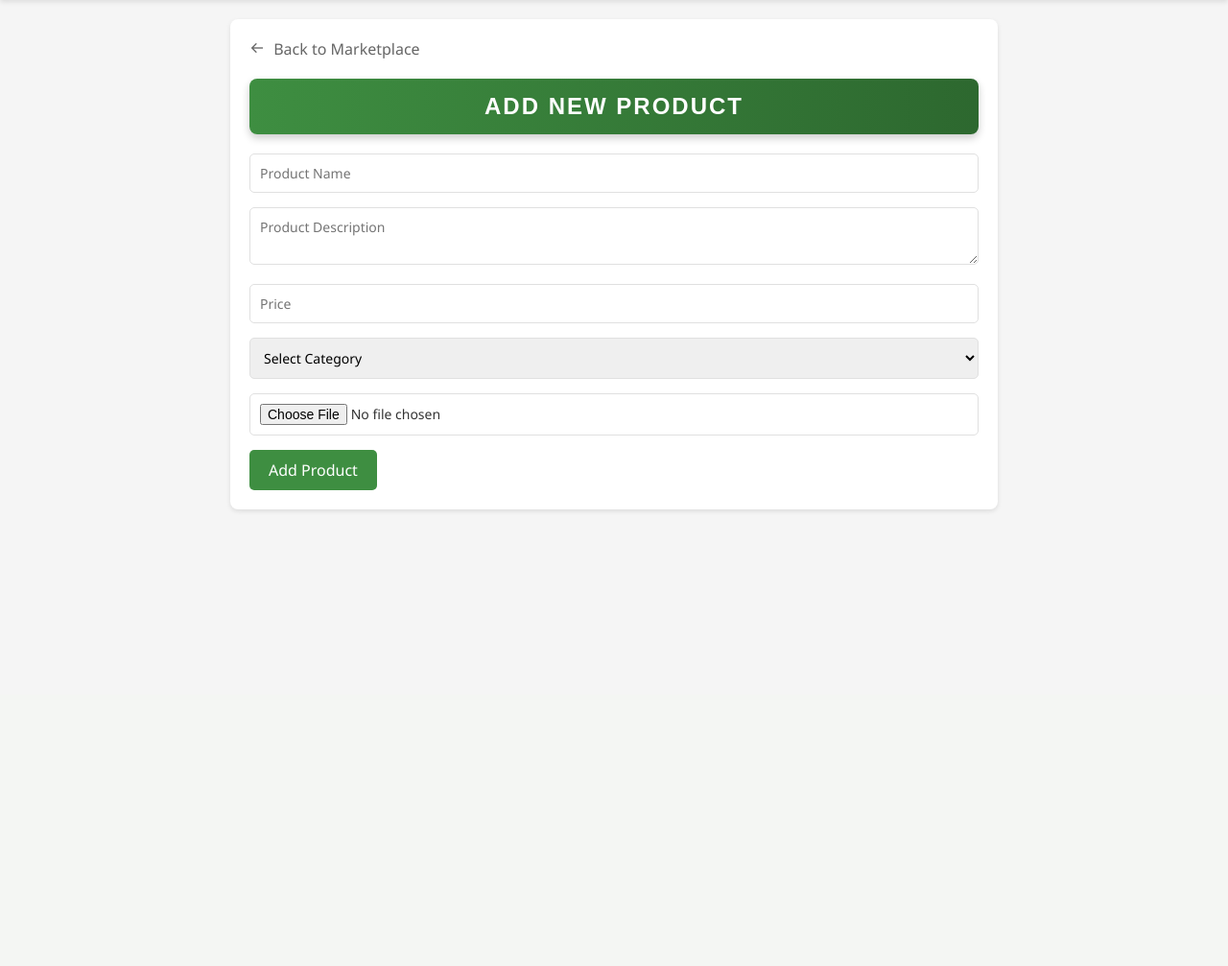
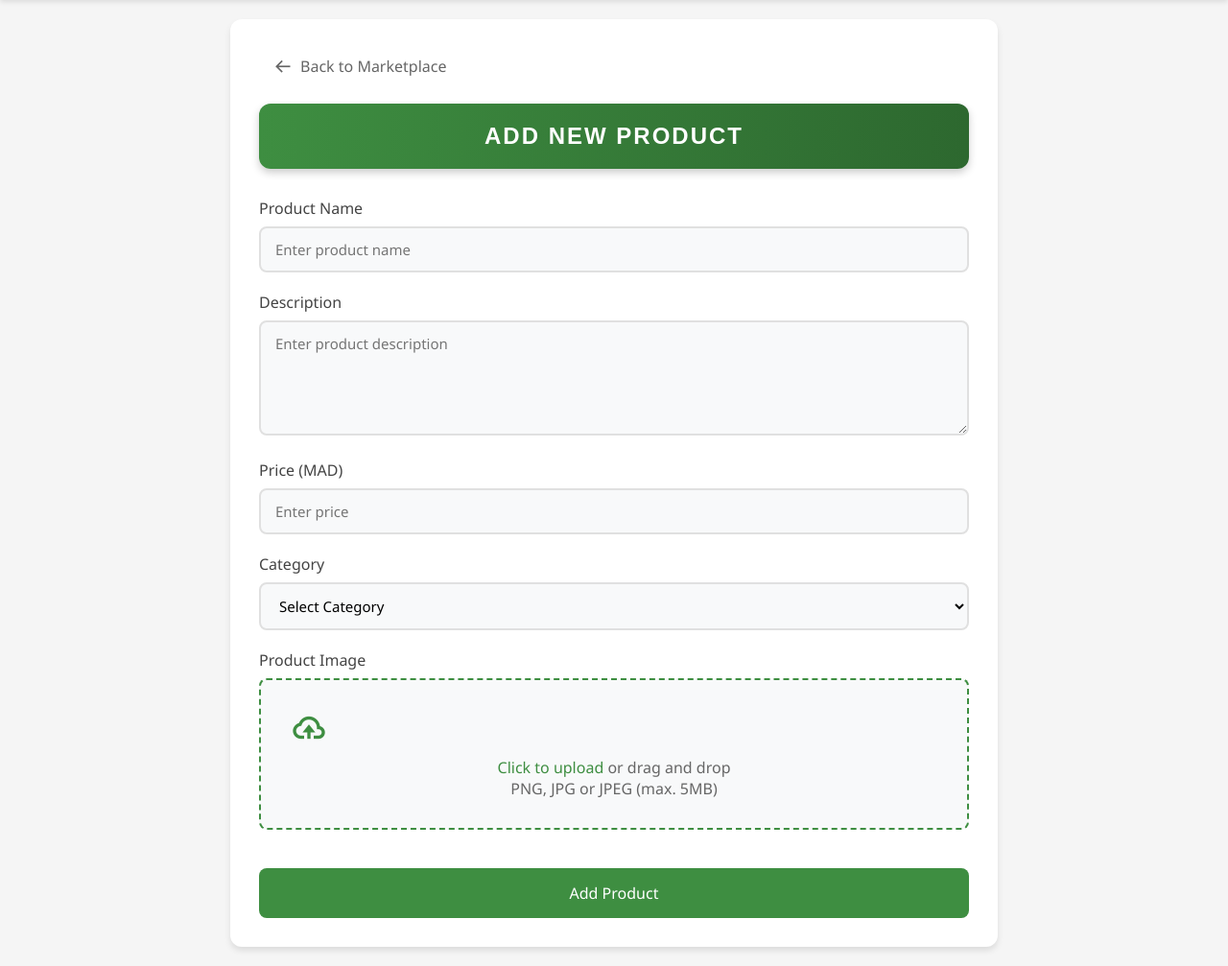
Before and after one commit to saadboukdaire/FarmX, a PHP site: page /add_product.php in a window 1280 px wide. Shown: the part 76-1083 px from the top of the page at 96% size. Before the commit the page ends 609 px from the top, so only its background shows below. Run offline with PHP 8.4, Linux system fonts and the light colour scheme; the visitor is signed in with stand-in values (Sample User, id 1).

Commit message:
Committing all outstanding changes

```diff
--- a/add_product.php
+++ b/add_product.php
@@ -137,10 +137,10 @@ if ($_SERVER['REQUEST_METHOD'] === 'POST') {
         .add-container {
             max-width: 800px;
             margin: 20px auto;
-            padding: 20px;
+            padding: 30px;
             background-color: white;
-            border-radius: 8px;
-            box-shadow: 0 2px 5px rgba(0,0,0,0.1);
+            border-radius: 12px;
+            box-shadow: 0 4px 6px rgba(0,0,0,0.1);
         }
 
         .add-form h2 {
@@ -151,73 +151,171 @@ if ($_SERVER['REQUEST_METHOD'] === 'POST') {
             font-weight: 600;
             text-transform: uppercase;
             letter-spacing: 2px;
-            padding: 15px 0;
+            padding: 20px 0;
             background: linear-gradient(to right, #3e8e41, #2d682f);
-            border-radius: 8px;
+            border-radius: 12px;
             display: inline-block;
             width: 100%;
             box-shadow: 0px 4px 8px rgba(0, 0, 0, 0.2);
+            margin-bottom: 30px;
+        }
+
+        .form-group {
             margin-bottom: 20px;
+        }
+
+        .form-group label {
+            display: block;
+            margin-bottom: 8px;
+            font-weight: 500;
+            color: #444;
         }
 
         .add-form input,
         .add-form textarea,
         .add-form select {
             width: 100%;
-            padding: 10px;
-            margin-bottom: 15px;
-            border: 1px solid #e0e0e0;
-            border-radius: 5px;
-            font-size: 14px;
+            padding: 12px 15px;
+            border: 2px solid #e0e0e0;
+            border-radius: 8px;
+            font-size: 15px;
             outline: none;
+            transition: all 0.3s ease;
+            background-color: #f8f9fa;
         }
 
         .add-form input:focus,
         .add-form textarea:focus,
         .add-form select:focus {
             border-color: #3e8e41;
+            background-color: white;
+            box-shadow: 0 0 0 3px rgba(62, 142, 65, 0.1);
+        }
+
+        .add-form textarea {
+            min-height: 120px;
+            resize: vertical;
+        }
+
+        .file-upload-container {
+            position: relative;
+            margin-bottom: 20px;
+        }
+
+        .file-upload-input {
+            position: absolute;
+            left: 0;
+            top: 0;
+            opacity: 0;
+            width: 100%;
+            height: 100%;
+            cursor: pointer;
+        }
+
+        .file-upload-label {
+            display: flex;
+            flex-direction: column;
+            align-items: center;
+            justify-content: center;
+            padding: 30px;
+            border: 2px dashed #3e8e41;
+            border-radius: 8px;
+            background-color: #f8f9fa;
+            cursor: pointer;
+            transition: all 0.3s ease;
+        }
+
+        .file-upload-label:hover {
+            background-color: #f0f7f0;
+            border-color: #2d682f;
+        }
+
+        .file-upload-icon {
+            font-size: 40px;
+            color: #3e8e41;
+            margin-bottom: 10px;
+        }
+
+        .file-upload-text {
+            font-size: 16px;
+            color: #666;
+            text-align: center;
+        }
+
+        .file-upload-text span {
+            color: #3e8e41;
+            font-weight: 500;
+        }
+
+        .preview-container {
+            margin-top: 15px;
+            display: none;
+        }
+
+        .preview-container img {
+            max-width: 200px;
+            max-height: 200px;
+            border-radius: 8px;
+            box-shadow: 0 2px 4px rgba(0,0,0,0.1);
         }
 
         .add-form button {
-            padding: 10px 20px;
+            width: 100%;
+            padding: 15px;
             background-color: #3e8e41;
             color: white;
             border: none;
-            border-radius: 5px;
+            border-radius: 8px;
             cursor: pointer;
             font-size: 16px;
-            transition: background-color 0.3s ease;
+            font-weight: 500;
+            transition: all 0.3s ease;
+            margin-top: 20px;
         }
 
         .add-form button:hover {
             background-color: #2d682f;
+            transform: translateY(-1px);
+            box-shadow: 0 4px 8px rgba(0,0,0,0.1);
         }
 
         .success-message {
             background-color: #d4edda;
             color: #155724;
-            padding: 10px;
-            border-radius: 5px;
-            margin-bottom: 15px;
+            padding: 15px;
+            border-radius: 8px;
+            margin-bottom: 20px;
+            border-left: 4px solid #28a745;
         }
 
         .error-message {
             background-color: #f8d7da;
             color: #721c24;
-            padding: 10px;
-            border-radius: 5px;
-            margin-bottom: 15px;
+            padding: 15px;
+            border-radius: 8px;
+            margin-bottom: 20px;
+            border-left: 4px solid #dc3545;
         }
 
         .back-button {
-            display: inline-block;
+            display: inline-flex;
+            align-items: center;
             color: #666;
             text-decoration: none;
             margin-bottom: 20px;
+            padding: 8px 15px;
+            border-radius: 6px;
+            transition: all 0.3s ease;
+        }
+
+        .back-button:hover {
+            background-color: #f0f0f0;
+            color: #333;
         }
 
         .back-button i {
-            margin-right: 5px;
+            margin-right: 8px;
+            font-size: 20px;
         }
     </style>
 </head>
@@ -248,10 +346,24 @@ if ($_SERVER['REQUEST_METHOD'] === 'POST') {
             <?php endif; ?>
 
             <form action="add_product.php" method="POST" enctype="multipart/form-data">
-                <input type="text" name="product_name" placeholder="Product Name" required>
-                <textarea name="product_description" placeholder="Product Description" required></textarea>
-                <input type="number" name="product_price" placeholder="Price" step="0.01" min="0" required>
-                <select name="product_category" required>
+                <div class="form-group">
+                    <label for="product_name">Product Name</label>
+                    <input type="text" id="product_name" name="product_name" placeholder="Enter product name" required>
+                </div>
+
+                <div class="form-group">
+                    <label for="product_description">Description</label>
+                    <textarea id="product_description" name="product_description" placeholder="Enter product description" required></textarea>
+                </div>
+
+                <div class="form-group">
+                    <label for="product_price">Price (MAD)</label>
+                    <input type="number" id="product_price" name="product_price" placeholder="Enter price" step="0.01" min="0" required>
+                </div>
+
+                <div class="form-group">
+                    <label for="product_category">Category</label>
+                    <select id="product_category" name="product_category" required>
                         <option value="">Select Category</option>
                         <option value="vegetables">Vegetables</option>
                         <option value="fruits">Fruits</option>
@@ -261,10 +373,88 @@ if ($_SERVER['REQUEST_METHOD'] === 'POST') {
                         <option value="grains">Grains & Cereals</option>
                         <option value="other">Other</option>
                     </select>
-                <input type="file" name="product_image" accept="image/*" required>
+                </div>
+
+                <div class="form-group">
+                    <label>Product Image</label>
+                    <div class="file-upload-container">
+                        <input type="file" id="product_image" name="product_image" accept="image/*" class="file-upload-input" required>
+                        <label for="product_image" class="file-upload-label">
+                            <i class='bx bx-cloud-upload file-upload-icon'></i>
+                            <div class="file-upload-text">
+                                <span>Click to upload</span> or drag and drop<br>
+                                PNG, JPG or JPEG (max. 5MB)
+                            </div>
+                        </label>
+                    </div>
+                    <div class="preview-container" id="previewContainer">
+                        <img id="imagePreview" src="#" alt="Preview">
+                    </div>
+                </div>
+
                 <button type="submit">Add Product</button>
             </form>
         </div>
     </div>
+
+    <script>
+        // Preview image before upload
+        document.getElementById('product_image').addEventListener('change', function(e) {
+            const file = e.target.files[0];
+            if (file) {
+                const reader = new FileReader();
+                const previewContainer = document.getElementById('previewContainer');
+                const imagePreview = document.getElementById('imagePreview');
+
+                reader.onload = function(e) {
+                    imagePreview.src = e.target.result;
+                    previewContainer.style.display = 'block';
+                }
+
+                reader.readAsDataURL(file);
+            }
+        });
+
+        // Drag and drop functionality
+        const dropZone = document.querySelector('.file-upload-label');
+        const fileInput = document.getElementById('product_image');
+
+        ['dragenter', 'dragover', 'dragleave', 'drop'].forEach(eventName => {
+            dropZone.addEventListener(eventName, preventDefaults, false);
+        });
+
+        function preventDefaults(e) {
+            e.preventDefault();
+            e.stopPropagation();
+        }
+
+        ['dragenter', 'dragover'].forEach(eventName => {
+            dropZone.addEventListener(eventName, highlight, false);
+        });
+
+        ['dragleave', 'drop'].forEach(eventName => {
+            dropZone.addEventListener(eventName, unhighlight, false);
+        });
+
+        function highlight(e) {
+            dropZone.classList.add('highlight');
+        }
+
+        function unhighlight(e) {
+            dropZone.classList.remove('highlight');
+        }
+
+        dropZone.addEventListener('drop', handleDrop, false);
+
+        function handleDrop(e) {
+            const dt = e.dataTransfer;
+            const files = dt.files;
+            fileInput.files = files;
+
+            // Trigger change event to show preview
+            const event = new Event('change');
+            fileInput.dispatchEvent(event);
+        }
+    </script>
 </body>
 </html>
```
Also changed, not shown: uploads/post_media/684608faf1bb5_WhatsApp Image 2025-06-04 at 11.33.03_2a57bd48.jpg (renamed from uploads/marketplace/6845f9c31a037.jpg), 1 other file. Lines whose indentation alone changed are shown as unchanged.
